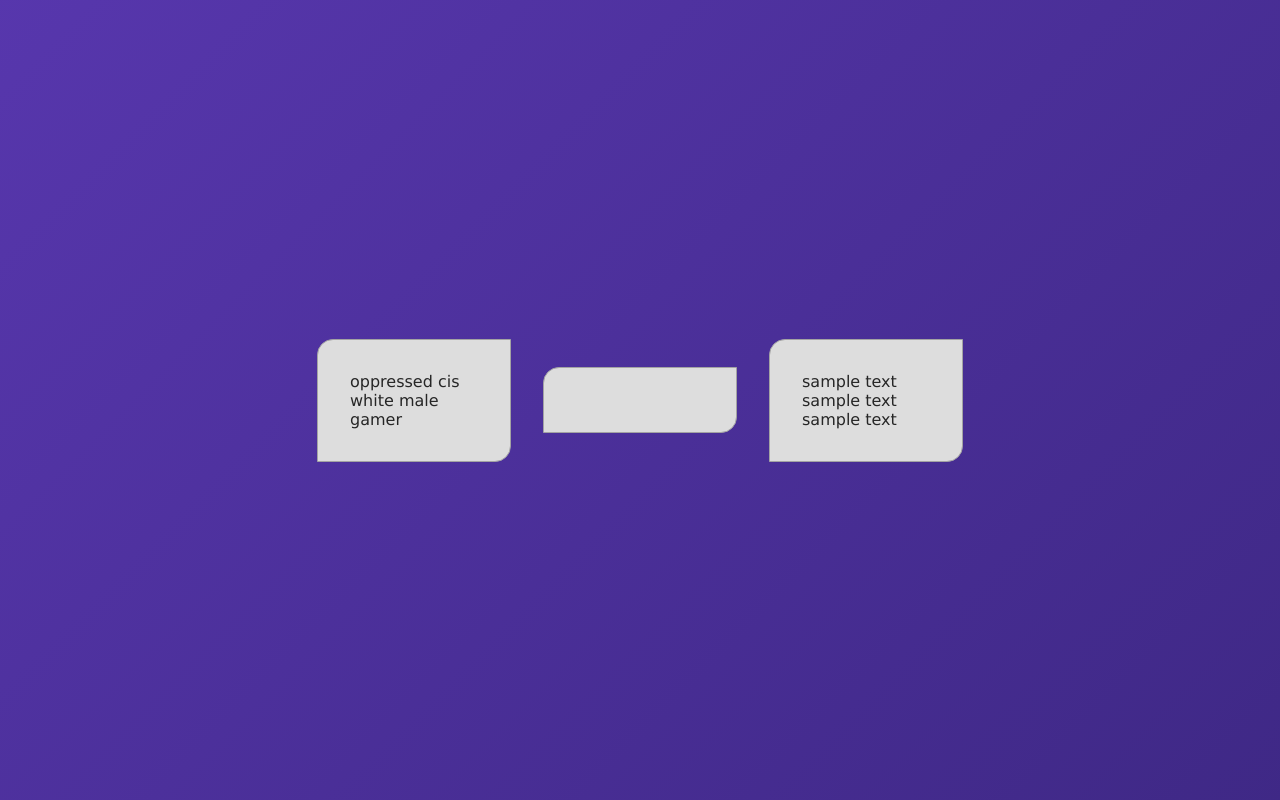
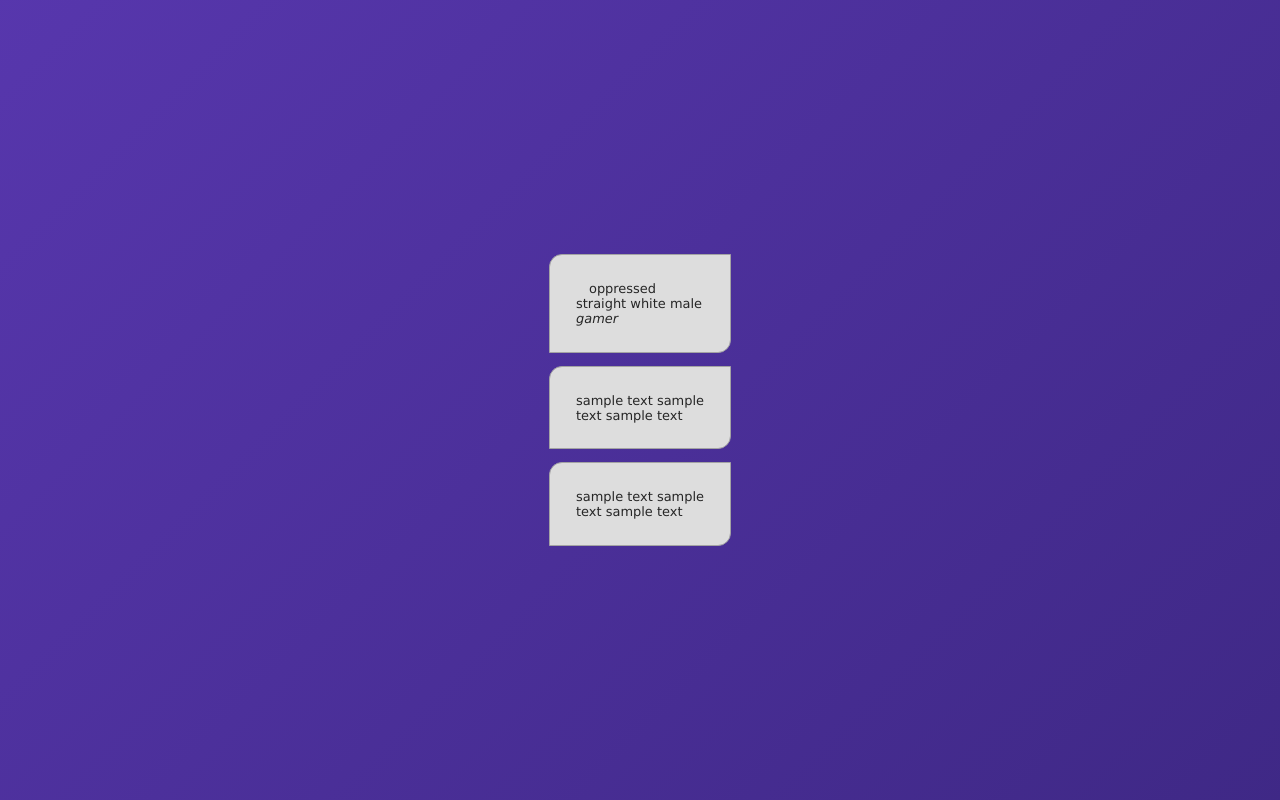
Before and after one commit to mininmobile/mininmobile.github.io, a plain HTML site: page index.html in a window 1280 px wide. Drawn offline with Linux system fonts and the light colour scheme.

Commit message:
do indent and width

```diff
--- a/index.html
+++ b/index.html
@@ -9,20 +9,25 @@
 	<title>mininmobile</title>
 </head>
 <body>
+	<div class="wrapper">
 		<!-- mini portfolio -->
 		<div class="container">
-		<p>oppressed cis white male gamer</p>
+			<p>oppressed straight white male <i>gamer</i></p>
 		</div>
 
 		<!-- best projects -->
 		<div class="container">
+			<a>sample text</a>
+			<a>sample text</a>
+			<a>sample text</a>
 		</div>
 
 		<!-- unfinished best projects -->
 		<div class="container">
-		<p>sample text</p>
-		<p>sample text</p>
-		<p>sample text</p>
+			<a>sample text</a>
+			<a>sample text</a>
+			<a>sample text</a>
+		</div>
 	</div>
 </body>
 </html>
--- a/src/main.css
+++ b/src/main.css
@@ -9,7 +9,7 @@ html, body {
 	align-items: center;
 	justify-content: center;
 	font-family: IPAMonaPGothic, Mona, 'MS PGothic', YOzFontAA97, Verdana, Arial, sans-serif;
-	font-size: 1em;
+	font-size: 0.9em;
 	animation: background-gradient 30s ease infinite;
 }
 
@@ -27,6 +27,16 @@ p, h1, h2, h3, h4, h5, h6 {
 	border-radius: 1em 0 1em 0;
 }
 
+.container:first-child > p {
+	text-indent: 1em;
+}
+
+@media only screen and (orientation:portrait) {
+	.container{
+		width: 15vw;
+	}
+}
+
 @keyframes background-gradient {
 	0% { background-position: 0% 14%; }
 	50% { background-position: 100% 87%; }
```
Lines whose indentation alone changed are shown as unchanged.
